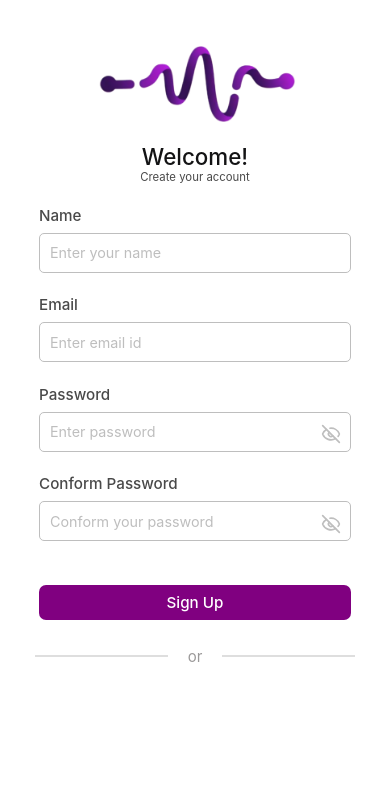
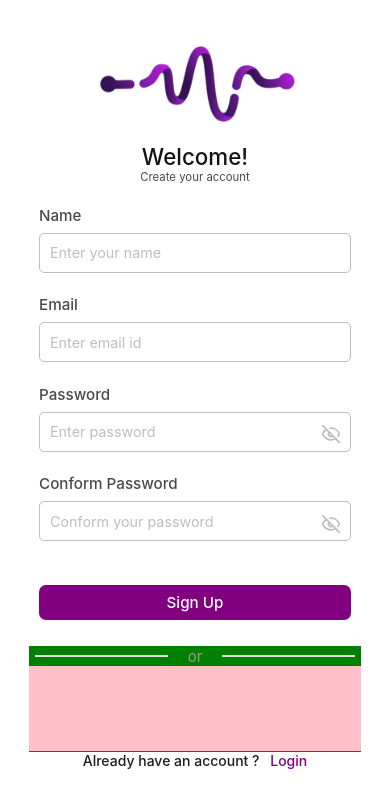
Before and after one commit to vishalkumar1007/PulsePlay, a React Native app: screen / in a window 390 px wide. Shown: the top 808 px of the page. Built offline with nearby package versions, Linux system fonts and the light colour scheme.

Commit message:
implement have an account ? go to login

```diff
--- a/src/page/SignUp/SignUp.jsx
+++ b/src/page/SignUp/SignUp.jsx
@@ -191,6 +191,10 @@ const SignUp = () => {
           </View>
           <View style={[signUpStyles.otherOptionLogin]}></View>
         </View>
+        <View style={signUpStyles.haveAccount}>
+          <Text style={{color:'#1c1c1d' , fontWeight:`500`}}>Already have an account ? </Text>
+          <TouchableOpacity><Text style={{color:'purple' , fontWeight:`500`}}>Login</Text></TouchableOpacity>
+        </View>
       </View>
       {/* </ScrollView> */}
       {/* </KeyboardAvoidingView> */}
@@ -329,7 +333,7 @@ export const signUpStyles = StyleSheet.create({
     fontWeight: '500',
   },
   OrWith: {
-    // backgroundColor: 'purple',
+    backgroundColor: 'green',
     width: '100%',
     // height: '16%'
   },
@@ -359,10 +363,18 @@ export const signUpStyles = StyleSheet.create({
   },
 
   otherOptionLogin: {
-    // backgroundColor: 'pink',
+    backgroundColor: 'pink',
     width: '100%',
     height: '80%',
   },
+  haveAccount:{
+    // backgroundColor:'yellow',
+    display:'flex',
+    justifyContent:'center',
+    alignItems:'center',
+    flexDirection:'row',
+    gap:7
+  }
 });
 
 export default SignUp;
```
